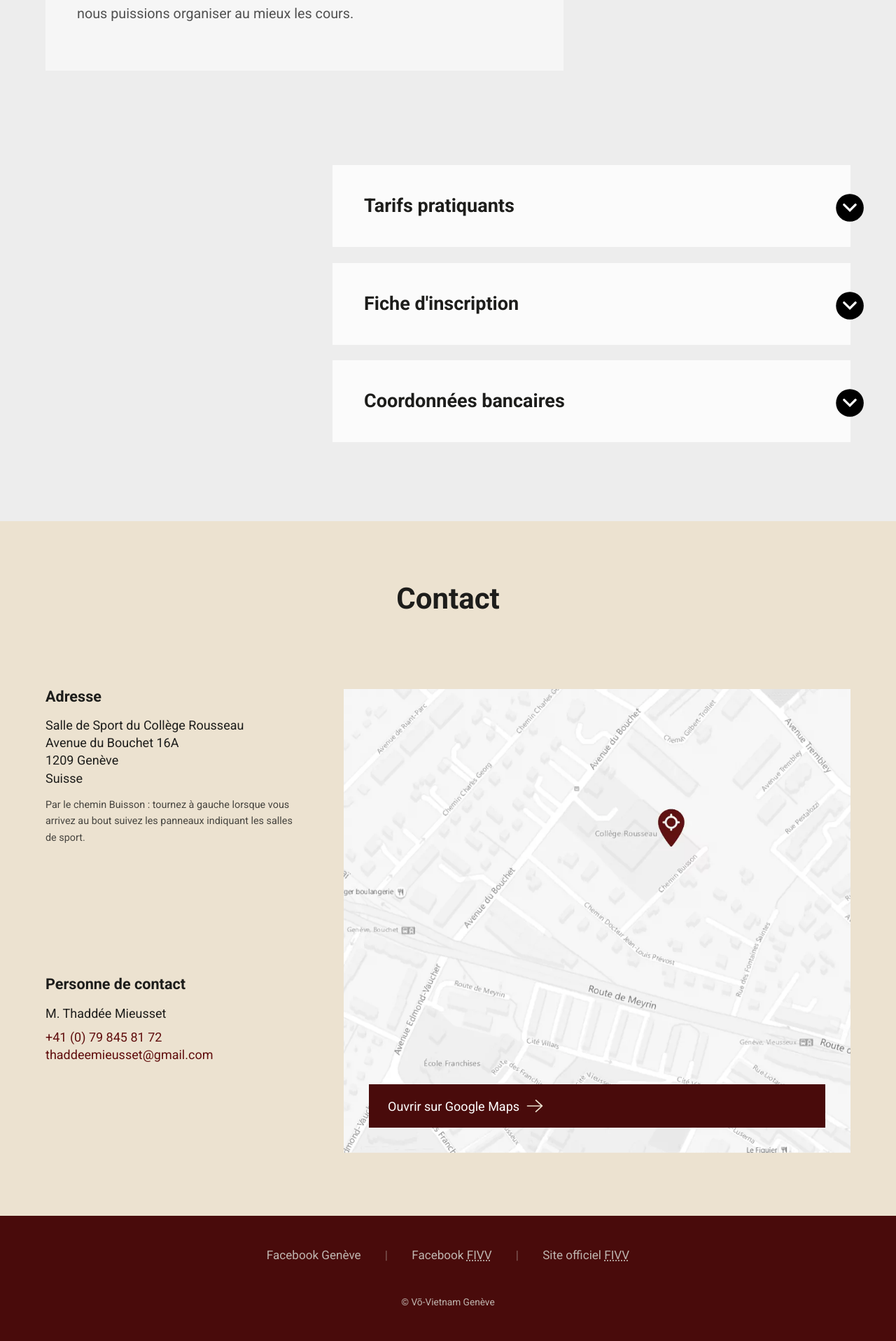
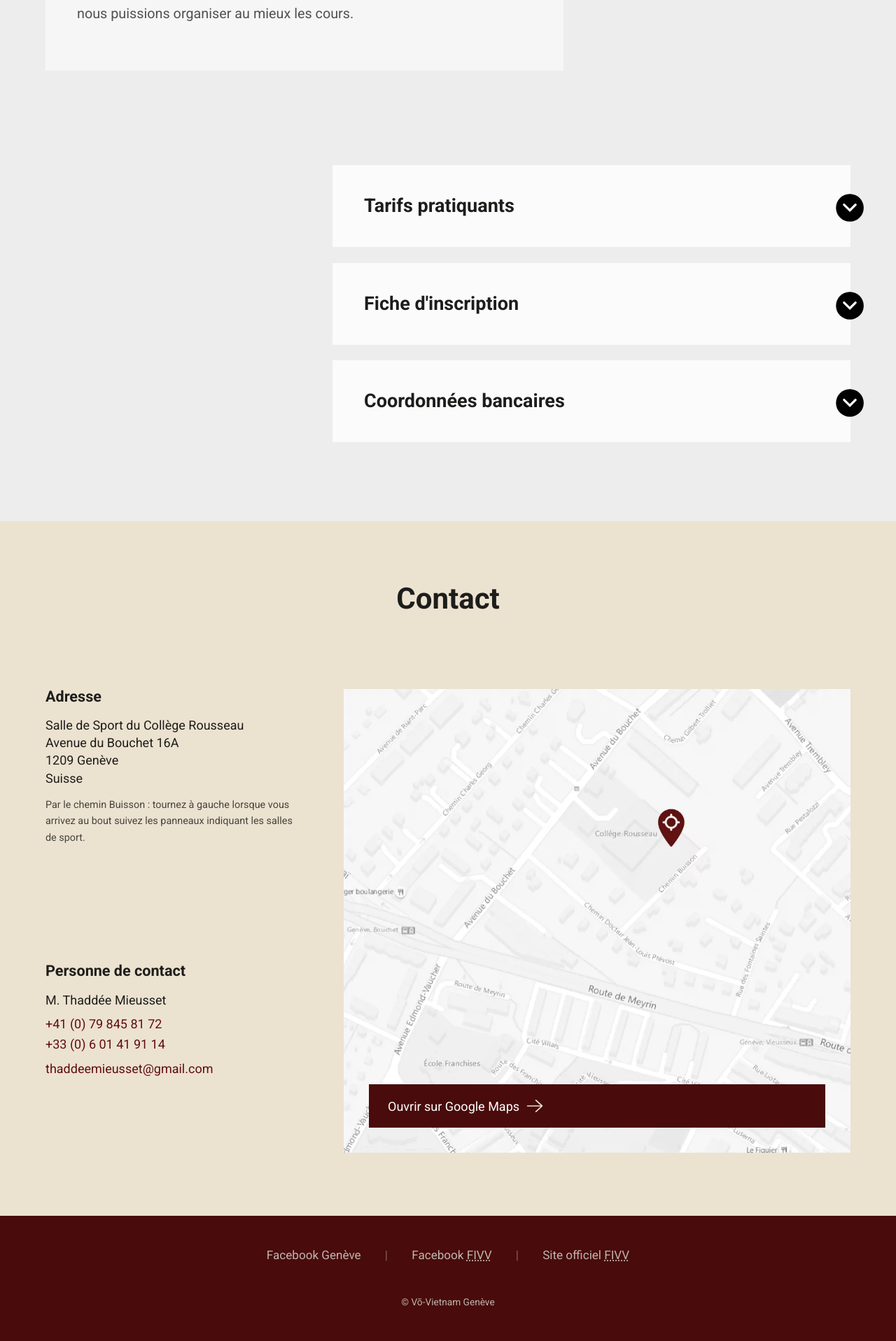
Before and after one commit to ntopulos/fivv-gva, a Jekyll site: the page built from docs/index.md, in a window 1280 px wide. Shown: the part 3244-5161 px from the top of the page at 70% size. Built offline with Jekyll 4.4.1, drawn with Linux system fonts in a browser that asks for light colours.

Commit message:
Add 2nd phone number

```diff
--- a/docs/_layouts/main.html
+++ b/docs/_layouts/main.html
@@ -214,7 +214,9 @@
       <div>
         {{page.contact.person.name}}
         <ul>
-          <li><a href="tel:{{ page.contact.person.telephone | replace: ' (0)', '' |replace:' ','-'}}">{{page.contact.person.telephone}}</a></li>
+          {% for t in page.contact.person.telephones %}
+            <li><a href="tel:{{t|replace:' (0)',''|replace:' ','-'}}">{{t}}</a></li>
+          {% endfor %}
           <li><a href="mailto:{{page.contact.person.email}}">{{page.contact.person.email}}</a></li>
         </ul>
       </div>
--- a/docs/_sass/content/_contact.sass
+++ b/docs/_sass/content/_contact.sass
@@ -29,6 +29,12 @@
 
   #contact-personnes
     grid-area: persons
+
+    li:not(:first-child)
+      margin-top: .25em
+
+    li:last-child
+      margin-top: .5em
 
   #contact-carte
     grid-area: map
--- a/docs/index.md
+++ b/docs/index.md
@@ -59,7 +59,9 @@ contact:
     country: Suisse
   person:
     name: M. Thaddée Mieusset
-    telephone: +41 (0) 79 845 81 72
+    telephones:
+      - +41 (0) 79 845 81 72
+      - +33 (0) 6 01 41 91 14
     email: thaddeemieusset@gmail.com
   arrival: "Par le chemin Buisson&nbsp;: tournez à gauche lorsque vous arrivez au bout suivez les panneaux indiquant les salles de sport."
 banking-details:
```
